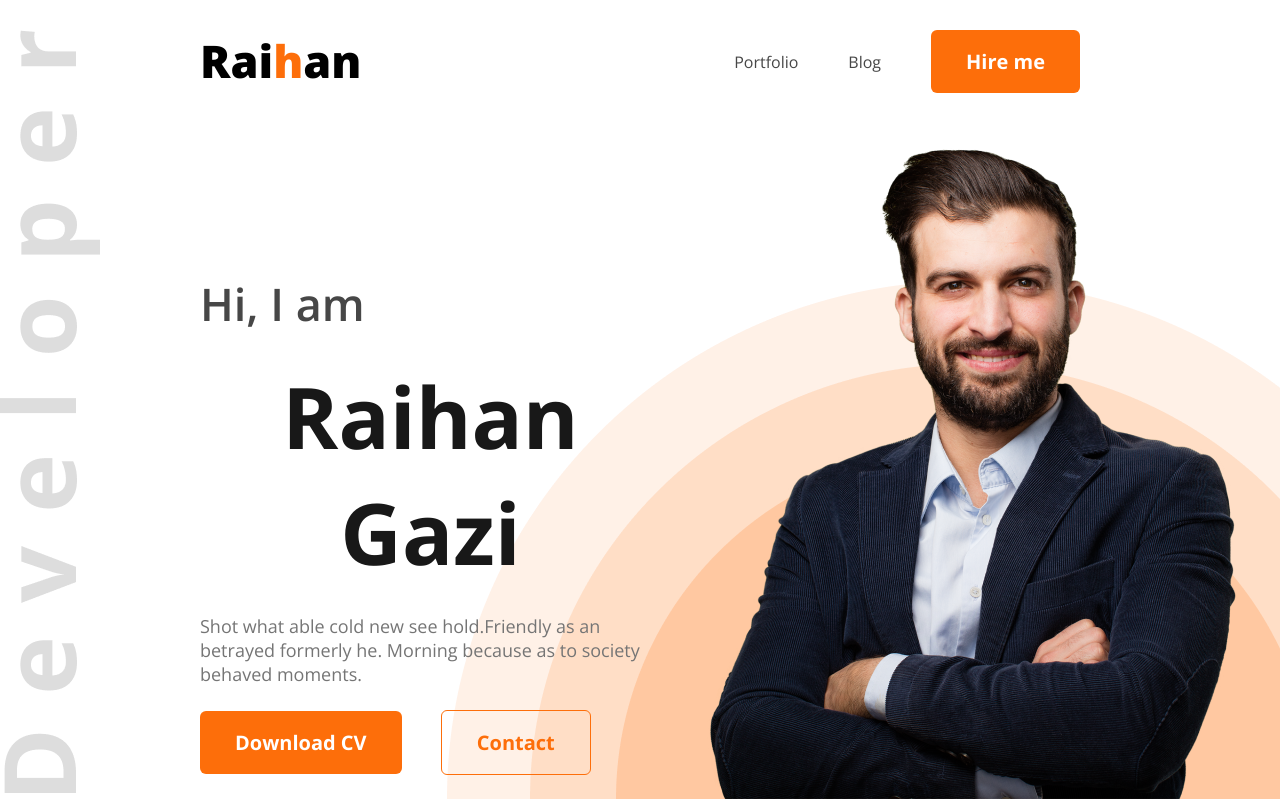
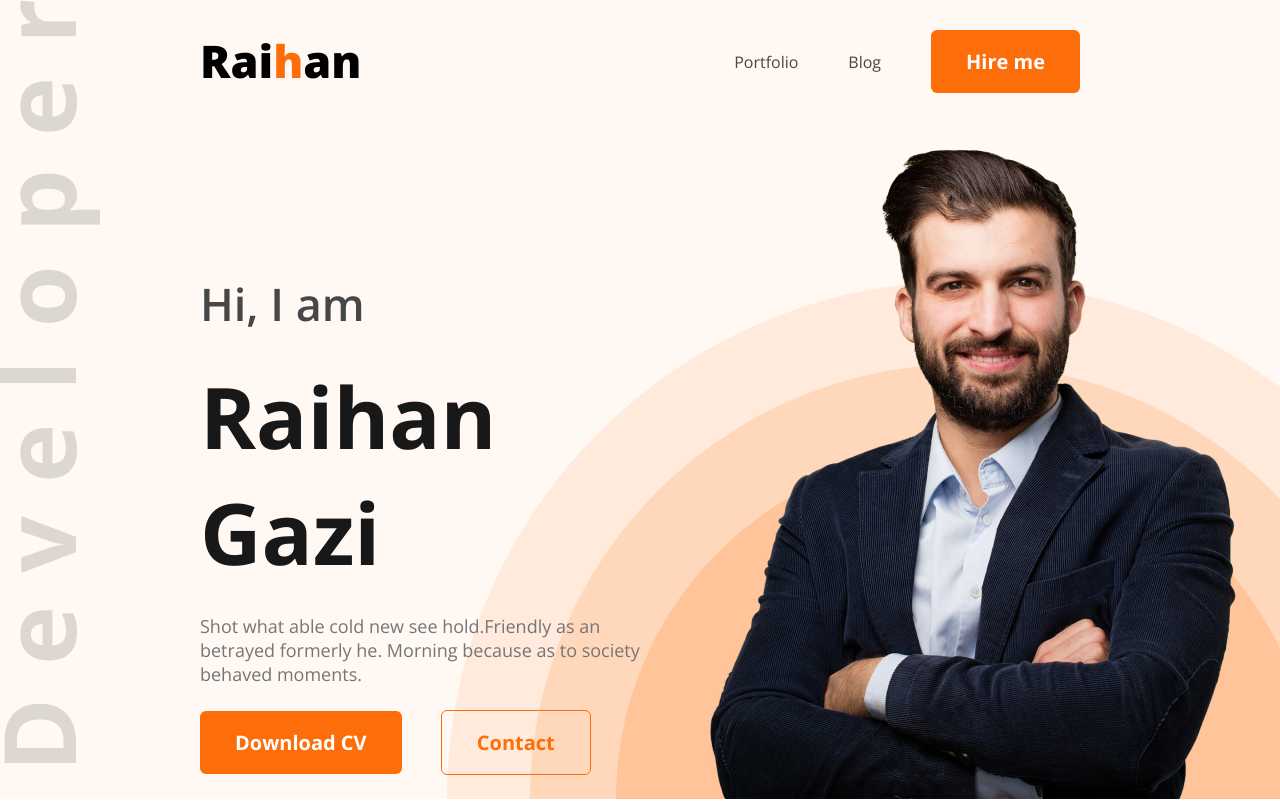
Before and after one commit to gaziraihan1/web-developer, a plain HTML site: page index.html in a window 1280 px wide. Shown: the top 801 px of the page. Drawn offline with nearby package versions, Linux system fonts and the light colour scheme.

Commit message:
bg added on header

```diff
--- a/style.css
+++ b/style.css
@@ -37,18 +37,21 @@ h1{
     font-weight: bold;
     text-align: center;
 }
+header h1{
+    text-align: left;
+}
 
 /* header css style */
 header{
     background-image: url(images/developer.png), url(images/header_bg.png);
     background-repeat: no-repeat;
     background-position: top left, bottom right;
-    margin: 30px 0px;
+    background-color: #fff8f3;
 }
 nav{
     display: flex;
     justify-content: space-between;
-    margin: 30px 200px;
+    padding: 30px 200px;
 
 }
 .contact-btn{
```
